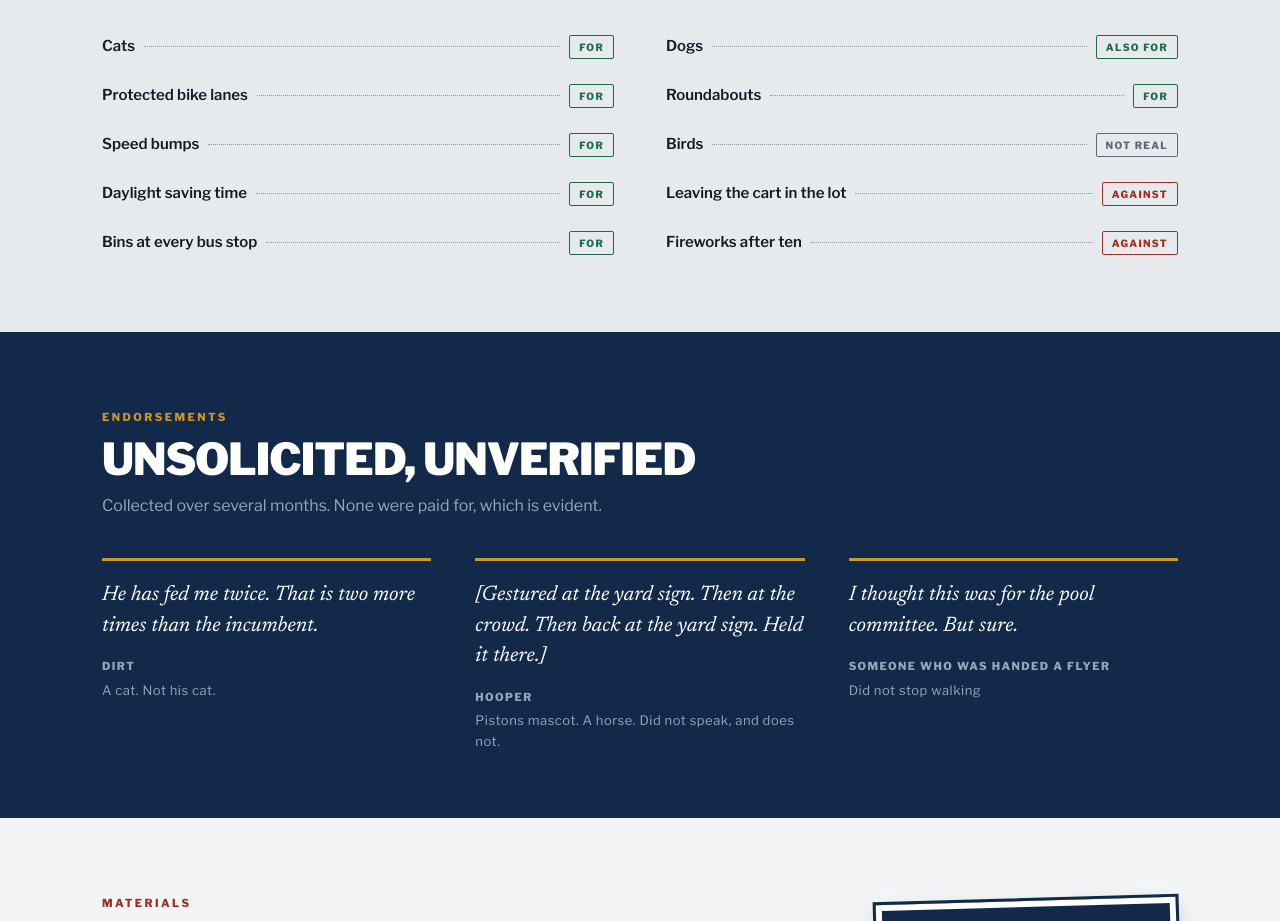
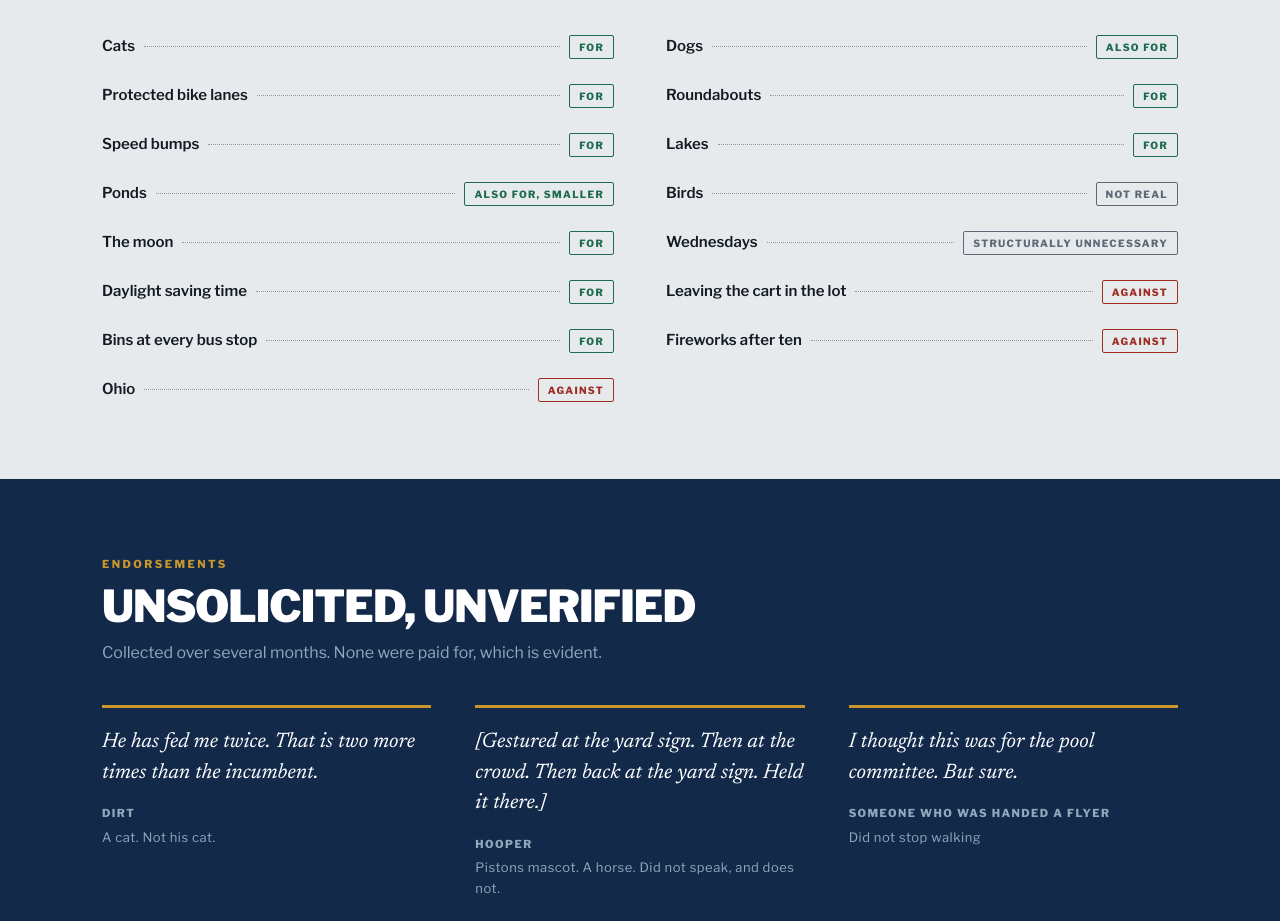
Before and after one commit to jpisani2/jp4mayor, a plain HTML site: page index.html in a window 1280 px wide. Shown: the part 2160-3081 px from the top of the page. Drawn offline with nearby package versions, Linux system fonts and the light colour scheme.

Commit message:
Update index.html

```diff
--- a/index.html
+++ b/index.html
@@ -147,11 +147,16 @@
         <div class="stand"><span class="subject">Protected bike lanes</span><span class="leader"></span><span class="pos for">For</span></div>
         <div class="stand"><span class="subject">Roundabouts</span><span class="leader"></span><span class="pos for">For</span></div>
         <div class="stand"><span class="subject">Speed bumps</span><span class="leader"></span><span class="pos for">For</span></div>
+        <div class="stand"><span class="subject">Lakes</span><span class="leader"></span><span class="pos for">For</span></div>
+        <div class="stand"><span class="subject">Ponds</span><span class="leader"></span><span class="pos for">Also for, smaller</span></div>
         <div class="stand"><span class="subject">Birds</span><span class="leader"></span><span class="pos none">Not real</span></div>
+        <div class="stand"><span class="subject">The moon</span><span class="leader"></span><span class="pos for">For</span></div>
+        <div class="stand"><span class="subject">Wednesdays</span><span class="leader"></span><span class="pos none">Structurally unnecessary</span></div>
         <div class="stand"><span class="subject">Daylight saving time</span><span class="leader"></span><span class="pos for">For</span></div>
         <div class="stand"><span class="subject">Leaving the cart in the lot</span><span class="leader"></span><span class="pos against">Against</span></div>
         <div class="stand"><span class="subject">Bins at every bus stop</span><span class="leader"></span><span class="pos for">For</span></div>
         <div class="stand"><span class="subject">Fireworks after ten</span><span class="leader"></span><span class="pos against">Against</span></div>
+        <div class="stand"><span class="subject">Ohio</span><span class="leader"></span><span class="pos against">Against</span></div>
       </div>
     </div>
   </section>
```
